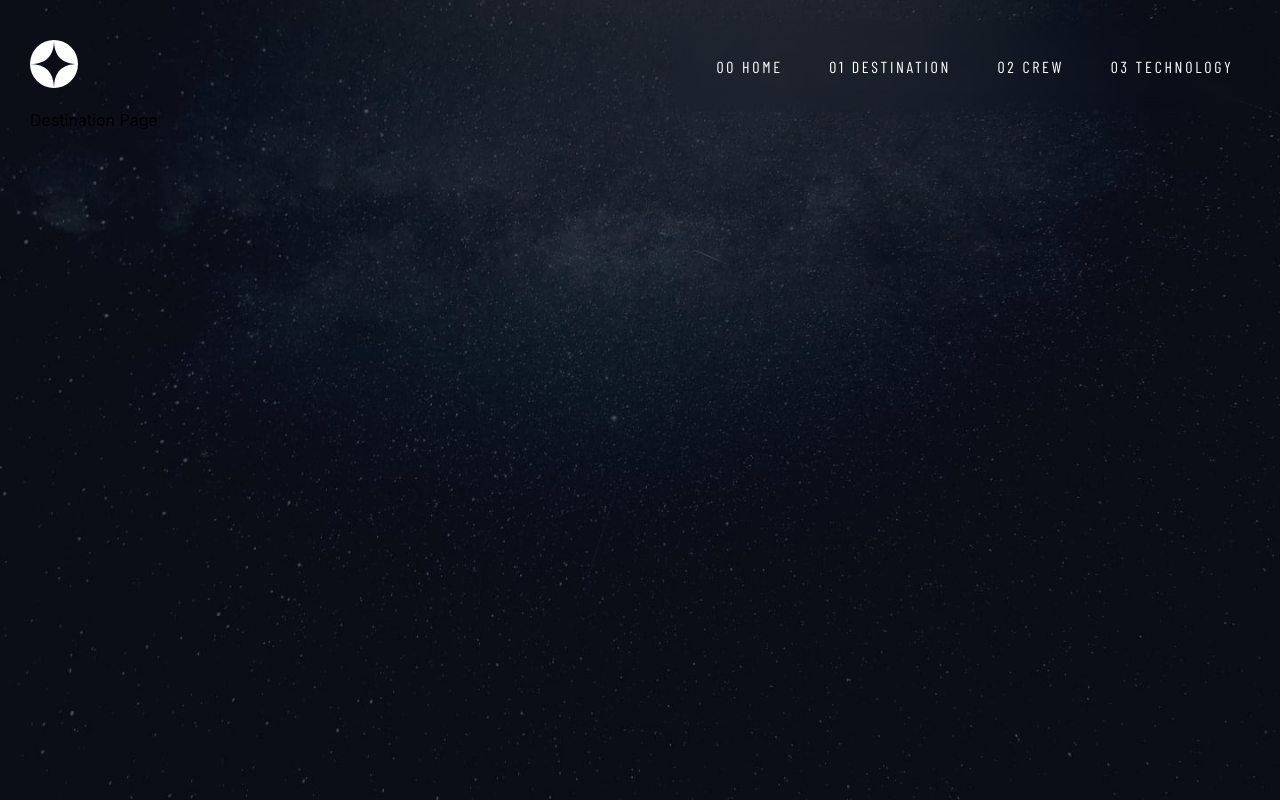
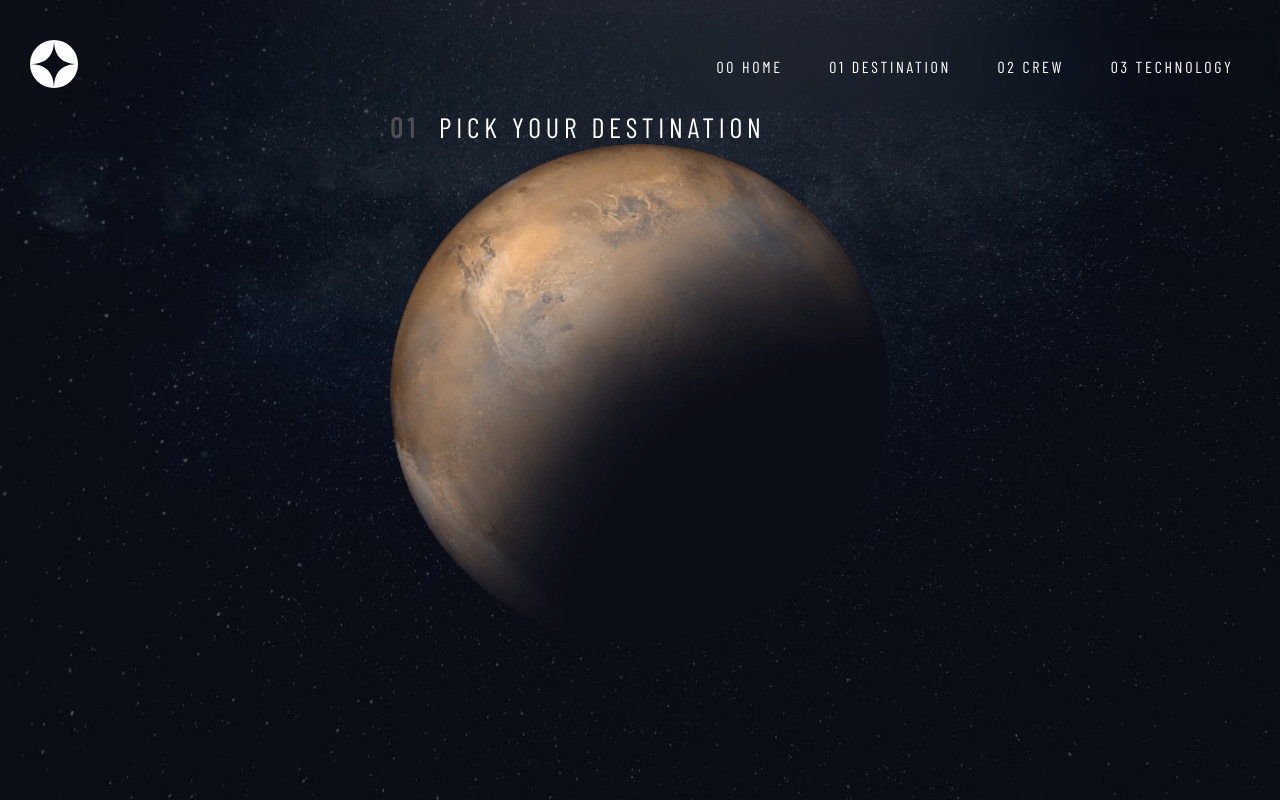
Before and after one commit to GawahChan/FM-Space-Tourism-Challenge, a React (Create React App) app: page /Destination in a window 1280 px wide. Built offline with nearby package versions, Linux system fonts and the light colour scheme; a web font is replaced by a local one.

Commit message:
progress on destination page

```diff
--- a/src/pages/destination/Destination.style.tsx
+++ b/src/pages/destination/Destination.style.tsx
@@ -1,6 +1,7 @@
 import styled from "styled-components";
-import { PageContainer } from "../pages.style";
+import { PageBodyContainer, PageContainer } from "../pages.style";
 import { device } from "../../utils/Constants";
+import { Heading5, HeadingNumber } from "../../styles/typography/headers.style";
 
 export const DestinationPageContainer = styled(PageContainer)`
   background-image: url(${require("../../common/assets/destination/background-destination-desktop.jpg")});
@@ -13,3 +14,40 @@ export const DestinationPageContainer = styled(PageContainer)`
     background-image: url(${require("../../common/assets/destination/background-destination-mobile.jpg")});
   }
 `;
+
+export const DestinationPageBodyContainer = styled(PageBodyContainer)`
+  align-items: center;
+  justify-content: center;
+`;
+
+export const DestinationPageImageSection = styled.div``;
+
+export const DestinationPageImageHeaderContainer = styled.div`
+  display: flex;
+`;
+
+export const DestinationPageImageHeader = styled(Heading5)`
+  color: ${({ theme }) => theme.colours.heading};
+  margin: 0;
+`;
+
+export const DestinationPageHeaderNumber = styled(HeadingNumber)`
+  margin: 0;
+  padding-right: 20px;
+`;
+export const DestinationPageImageContainer = styled.div``;
+interface DestinationPagePlanetImageProps {
+  readonly planet: String;
+}
+
+export const DestinationPagePlanetImage = styled.div<DestinationPagePlanetImageProps>`
+  background-image: ${(props) =>
+    `url(${require(`../../common/assets/destination/image-${props.planet}.png`)})`};
+
+  background-size: cover;
+  background-position: center;
+  box-sizing: border-box;
+
+  min-height: 500px;
+  min-width: 500px;
+`;
--- a/src/pages/destination/Destination.tsx
+++ b/src/pages/destination/Destination.tsx
@@ -1,7 +1,29 @@
-import { DestinationPageContainer } from "./Destination.style";
+import {
+  DestinationPageBodyContainer,
+  DestinationPageContainer,
+  DestinationPageHeaderNumber,
+  DestinationPageImageHeader,
+  DestinationPageImageHeaderContainer,
+  DestinationPageImageSection,
+  DestinationPagePlanetImage,
+} from "./Destination.style";
 
 const Destination = () => {
-  return <DestinationPageContainer>Destination Page</DestinationPageContainer>;
+  return (
+    <DestinationPageContainer>
+      <DestinationPageBodyContainer>
+        <DestinationPageImageSection>
+          <DestinationPageImageHeaderContainer>
+            <DestinationPageHeaderNumber>01</DestinationPageHeaderNumber>
+            <DestinationPageImageHeader>
+              PICK YOUR DESTINATION
+            </DestinationPageImageHeader>
+          </DestinationPageImageHeaderContainer>
+          <DestinationPagePlanetImage planet="mars" />
+        </DestinationPageImageSection>
+      </DestinationPageBodyContainer>
+    </DestinationPageContainer>
+  );
 };
 
 export default Destination;
--- a/src/pages/home/Home.style.tsx
+++ b/src/pages/home/Home.style.tsx
@@ -1,5 +1,5 @@
 import styled from "styled-components";
-import { PageContainer } from "../pages.style";
+import { PageBodyContainer, PageContainer } from "../pages.style";
 import { device } from "../../utils/Constants";
 import { Heading1 } from "../../styles/typography/headers.style";
 import {
@@ -22,9 +22,7 @@ export const HomePageContainer = styled(PageContainer)`
   }
 `;
 
-export const HomePageBodyContainer = styled.div`
-  display: flex;
-  width: 100%;
+export const HomePageBodyContainer = styled(PageBodyContainer)`
   align-items: center;
   justify-content: center;
 `;
--- a/src/pages/pages.style.tsx
+++ b/src/pages/pages.style.tsx
@@ -10,3 +10,8 @@ export const PageContainer = styled.div`
   box-sizing: border-box;
   padding: 110px 30px 30px 30px;
 `;
+
+export const PageBodyContainer = styled.div`
+  display: flex;
+  width: 100%;
+`;
--- a/src/styles/themes/Theme.tsx
+++ b/src/styles/themes/Theme.tsx
@@ -1,6 +1,7 @@
 export const theme = {
   colours: {
     heading: "#FFFFFF",
+    headingNumber: "#716b6ba1",
     subHeading: "#D0D6F9",
     background: "#0b0D17",
     navText: "#FFFFFF",
@@ -10,6 +11,7 @@ export const theme = {
     secondary: "Barlow Condensed",
   },
   fontWeight: {
+    bolder: "bolder",
     regular: "normal",
   },
   fontSize: {
@@ -23,8 +25,8 @@ export const theme = {
     navText: "16px",
   },
   characterSpace: {
-    heading5: "4.75",
-    subheading2: "2.35",
+    heading5: "4.75px",
+    subheading2: "2.35px",
     navText: "2.7px",
   },
 };
--- a/src/styles/typography/headers.style.tsx
+++ b/src/styles/typography/headers.style.tsx
@@ -30,3 +30,11 @@ export const Heading5 = styled.h5`
   font-size: ${({ theme }) => theme.fontSize.heading5};
   letter-spacing: ${({ theme }) => theme.characterSpace.heading5};
 `;
+
+export const HeadingNumber = styled.h5`
+  font-family: ${({ theme }) => theme.typography.secondary};
+  font-weight: ${({ theme }) => theme.fontWeight.bolder};
+  font-size: ${({ theme }) => theme.fontSize.heading5};
+  letter-spacing: ${({ theme }) => theme.characterSpace.heading5};
+  color: ${({ theme }) => theme.colours.headingNumber};
+`;
```
